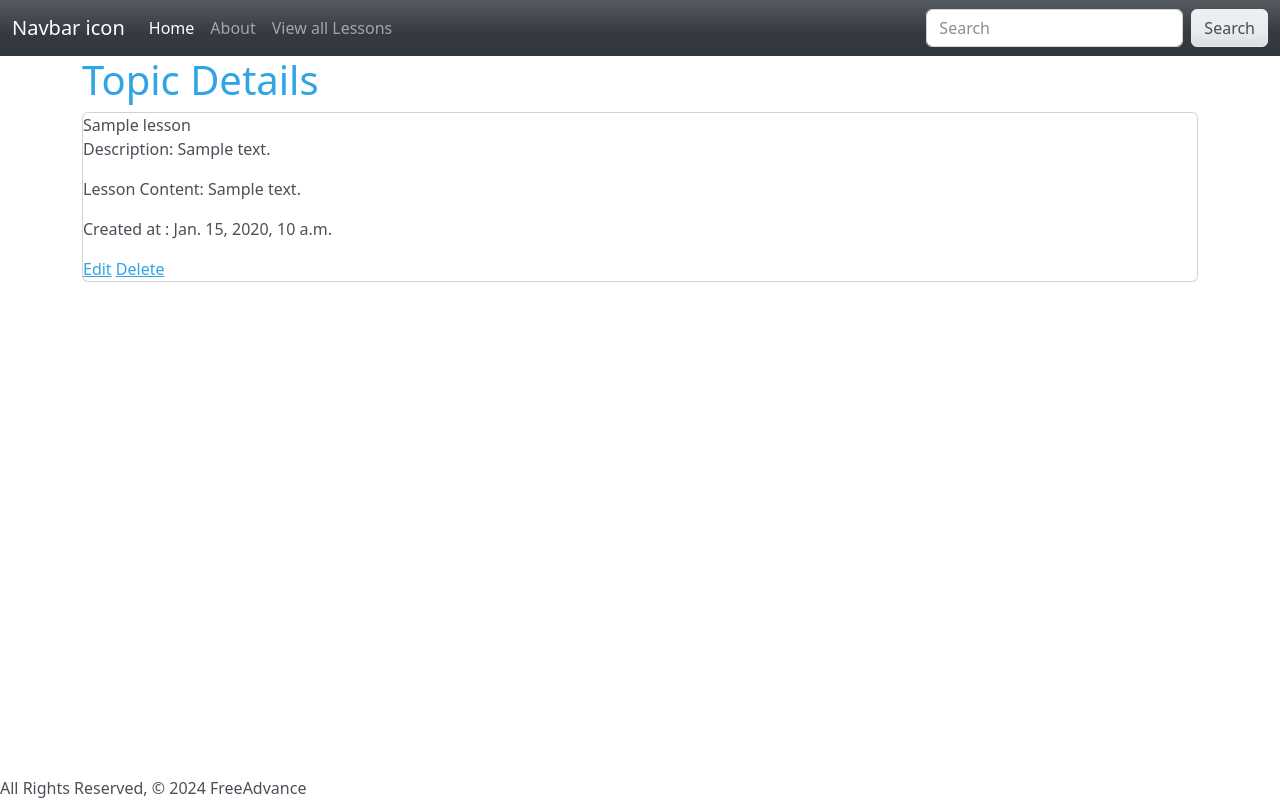
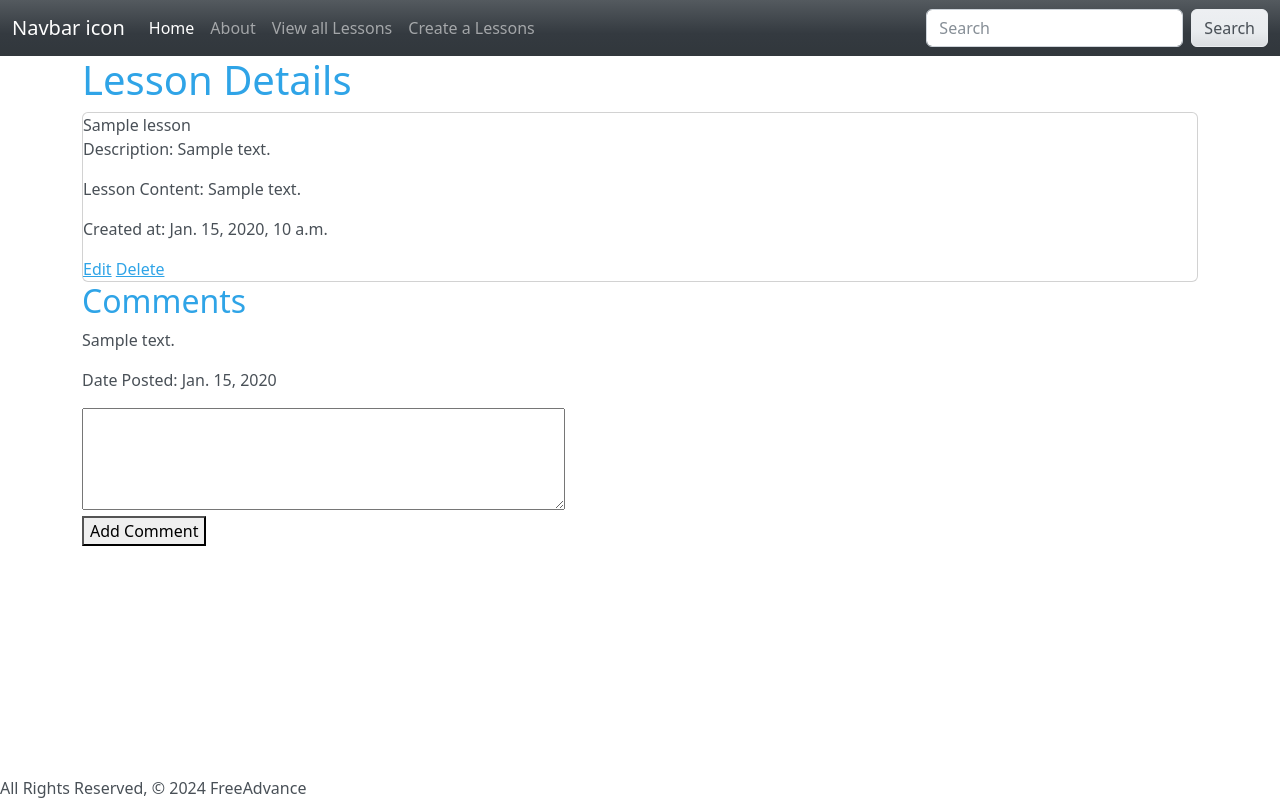
Before and after one commit to YassinHajjej/Cyberpower, a Django app: page /lessons/1/ in a window 1280 px wide. Run offline with Django 5.2, Linux system fonts and the light colour scheme; tables that the repository leaves empty hold one stand-in row (values such as "Sample post"); some libraries are stand-ins or nearby versions.

Commit message:
wip: Adding comments

```diff
--- a/main_app/models.py
+++ b/main_app/models.py
@@ -1,7 +1,17 @@
 from django.db import models
 from django.urls import reverse
+from datetime import date
 
 # Create your models here.
+
+class Topic(models.Model):
+    name = models.CharField(max_length=200)
+
+    def __str__(self):
+        return self.name
+
+
+
 class Lesson(models.Model):
     title = models.CharField(max_length=100)
     description = models.TextField()
@@ -9,8 +19,22 @@ class Lesson(models.Model):
     difficulty_level = models.CharField(max_length=20)
     created_at = models.DateTimeField(auto_now_add=True)
     updated_at = models.DateTimeField(auto_now=True)
+    # topics = models.ManyToManyField(Topic)
 
     def __str__(self):
         return self.title
+
     def get_absolute_url(self):
         return reverse('detail', kwargs={'lesson_id': self.id})
+
+
+class Comments(models.Model):
+    lesson = models.ForeignKey(Lesson, on_delete=models.CASCADE, related_name='comments')
+    date = models.DateField('Date Posted')
+    content = models.CharField('Comment', max_length=255)
+
+    def __str__(self):
+        return self.content
+
+    class Meta:
+        ordering = ['-date']
--- a/main_app/templates/base.html
+++ b/main_app/templates/base.html
@@ -33,6 +33,9 @@
                     <li class="nav-item">
                         <a class="nav-link" href="{% url 'index' %}">View all Lessons</a>
                     </li>
+                    <li class="nav-item">
+                      <a class="nav-link" href="{% url 'lessons_create' %}">Create a Lessons</a>
+                  </li>
                 </ul>
                 <form class="d-flex">
                     <input class="form-control me-sm-2" type="search" placeholder="Search">
--- a/main_app/templates/lessons/detail.html
+++ b/main_app/templates/lessons/detail.html
@@ -1,6 +1,8 @@
-{% extends 'base.html' %} {% block content %}
+{% extends 'base.html' %}
 
-<h1>Topic Details</h1>
+{% block content %}
+
+<h1>Lesson Details</h1>
 
 <div class="row">
   <div class="col s6">
@@ -8,15 +10,31 @@
       <div class="card-content">
         <span class="card-title">{{ lesson.title }}</span>
         <p>Description: {{ lesson.description }}</p>
-        <p> Lesson Content: {{ lesson.content }}</p>
-        <p> Created at : {{ lesson.created_at }}</p>
+        <p>Lesson Content: {{ lesson.content }}</p>
+        <p>Created at: {{ lesson.created_at }}</p>
       </div>
       <div class="card-action">
         <a href="{% url 'lesson_update' lesson.id %}">Edit</a>
         <a href="{% url 'lesson_delete' lesson.id %}">Delete</a>
-    </div>
+      </div>
     </div>
   </div>
 
+  <div>
+    <h2>Comments</h2>
+    {% for comment in lesson.comments.all %}
+      <div>
+        <p>{{ comment.content }}</p>
+        <p>Date Posted: {{ comment.date }}</p>
+      </div>
+    {% endfor %}
+  </div>
+
+  <form action="{% url 'comment_create' lesson.id %}" method="post">
+    {% csrf_token %}
+    <textarea name="content" rows="4" cols="50"></textarea><br>
+    <button type="submit">Add Comment</button>
+  </form>
 </div>
+
 {% endblock %}
--- a/main_app/urls.py
+++ b/main_app/urls.py
@@ -5,8 +5,9 @@ urlpatterns = [
     path('', views.home, name='home'),
     path('about/', views.about, name='about'),
     path('lessons/', views.lessons_index, name='index'),
-    path('lessons/<int:lesson_id>/', views.lesson_detail, name='detail'),
+    path('lessons/<int:lesson_id>/', views.lesson_detail, name='lesson_detail'),
     path('lessons/create/', views.LessonCreate.as_view(), name='lessons_create'),
     path('lessons/<int:pk>/update/', views.LessonUpdate.as_view(), name='lesson_update'),
     path('lessons/<int:pk>/delete/', views.LessonDelete.as_view(), name='lesson_delete'),
+    path('lesson/<int:lesson_id>/comment/create/', views.add_comment, name='comment_create'),
 ]
--- a/main_app/views.py
+++ b/main_app/views.py
@@ -1,6 +1,8 @@
-from django.shortcuts import render
+from django.shortcuts import render, redirect
 from django.views.generic.edit import CreateView, UpdateView, DeleteView
-from .models import Lesson
+from django.views.generic import ListView, DetailView
+from .models import Lesson, Comments
+from .forms import CommentForm
 
 
 # Create your views here.
@@ -13,13 +15,16 @@ def about(request):
 def lessons_index(request):
     lessons = Lesson.objects.all()
     return render(request, 'lessons/index.html', {
-        'lessons': lessons
+        'lessons': lessons,
     })
 
 def lesson_detail(request, lesson_id):
     lesson = Lesson.objects.get(id=lesson_id)
+    comments = lesson.comments.all()
+    print(comments)
     return render(request, 'lessons/detail.html', {
-        'lesson': lesson
+        'lesson': lesson,
+        'comments': comments,
     })
 
 class LessonCreate(CreateView):
@@ -33,3 +38,15 @@ class LessonUpdate(UpdateView):
 class LessonDelete(DeleteView):
     model = Lesson
     success_url = '/lessons/'
+
+
+def add_comment(request, lesson_id):
+    comment = None
+    if request.method == 'POST':
+        form = CommentForm(request.POST)
+        if form.is_valid():
+            comment = form.save(commit=False)
+            comment.lesson_id = lesson_id
+            comment.save()
+        print(comment)
+    return redirect('lesson_detail', lesson_id=lesson_id)
```
Also changed, not shown: main_app/forms.py (added, +7 -0 lines), main_app/templates/main_app/comments_form.html (added, +15 -0 lines), main_app/migrations/0003_topic.py (added), main_app/migrations/0004_comments.py (added), main_app/migrations/0005_alter_comments_lesson.py (added).
